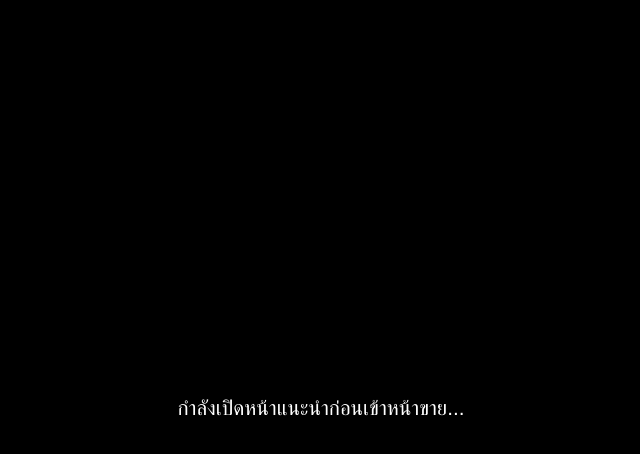
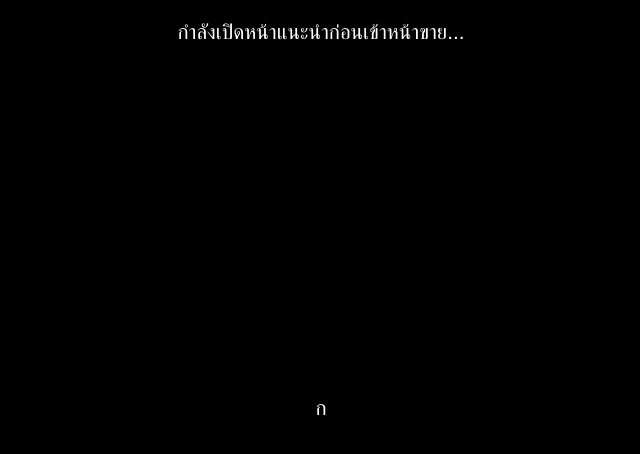
Before and after one commit to latoote-skootchy/web-sale, a website: page public/bridge.html in a window 1280 px wide. Shown: the whole page, without its empty margins (319-959 px from the left). Drawn offline with Linux system fonts and the light colour scheme; no server answers.

Commit message:
add fuction

```diff
--- a/public/bridge.html
+++ b/public/bridge.html
@@ -41,9 +41,15 @@
       justify-content: center;
       height: 100vh;
     }
+    .center-top {
+        position: absolute;
+        top: 20px;
+        left: 50%;
+        transform: translateX(-50%);
+    }
   </style>
 </head>
 <body>
-  กำลังเปิดหน้าแนะนำก่อนเข้าหน้าขาย...
+  ก<div class="center-top">กำลังเปิดหน้าแนะนำก่อนเข้าหน้าขาย...</div>
 </body>
 </html>
```
